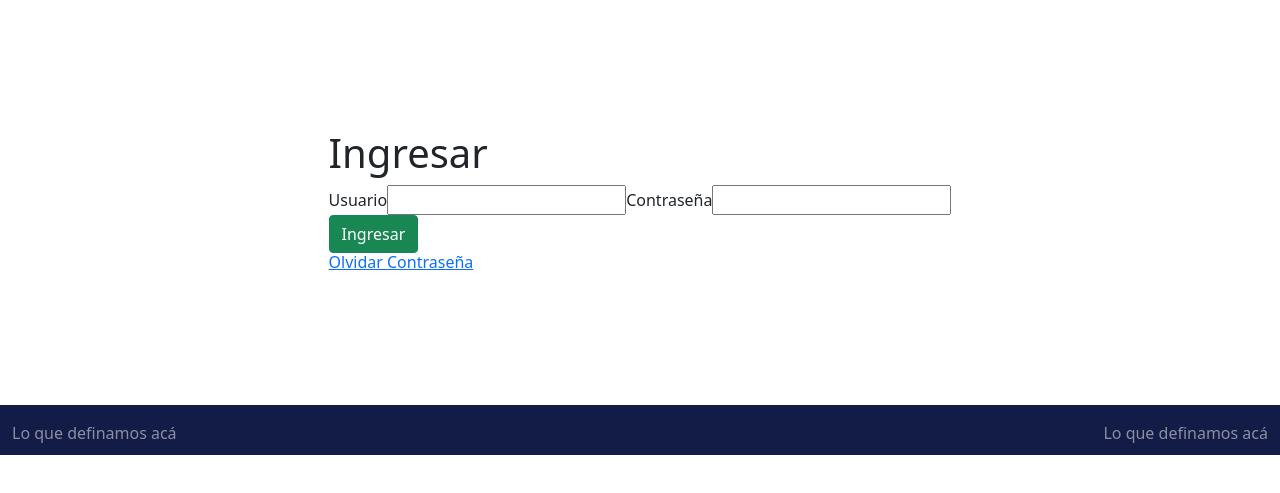
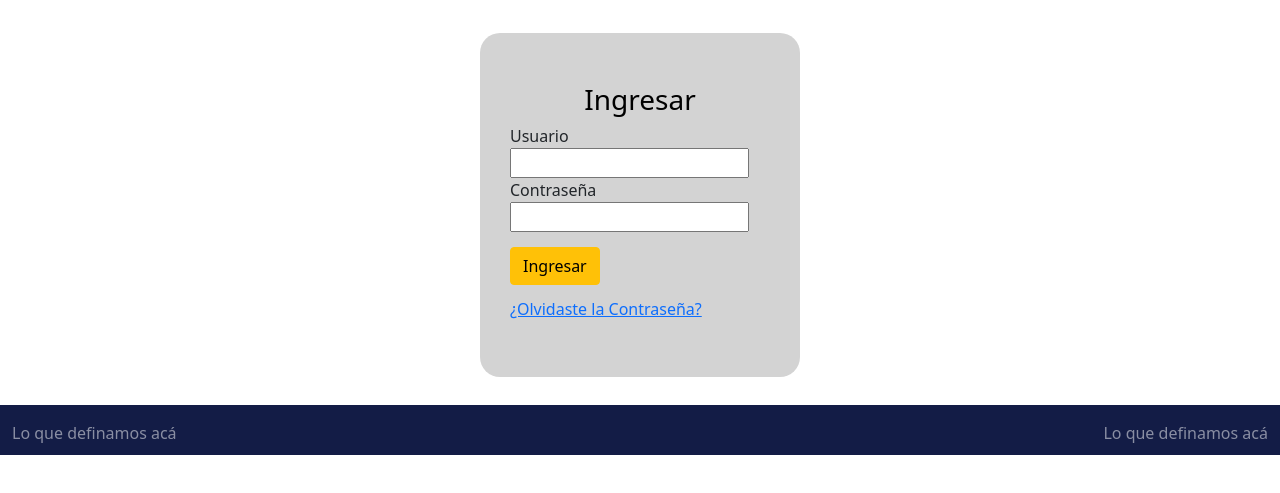
Before and after one commit to 4GeeksAcademy/diazmoraj-Academia-ACUA, a React app: page /Login in a window 1280 px wide. Shown: the part 81-574 px from the top of the page. Built offline with nearby package versions, Linux system fonts and the light colour scheme; no server answers.

Commit message:
Creacion de Login

```diff
--- a/src/front/js/pages/Login.js
+++ b/src/front/js/pages/Login.js
@@ -6,22 +6,22 @@ const Login = () => {
     return (
 
         <div className="contenedor">
-            <div>
-                <div>
-                    <div>
-                        <h1>Ingresar</h1>
+            <div className="central">
+                <div className="login">
+                    <div className="titulo">
+                        <h3>Ingresar</h3>
                     </div>
                     <div>
-                        <label>Usuario</label>
+                        <label>Usuario</label><br></br>
                         <input></input>
                         <label>Contraseña</label>
                         <input></input>
                     </div>
-                    <div>
-                        <button className="btn btn-success">Ingresar</button>
+                    <div className="boton">
+                        <button className="btn btn-warning">Ingresar</button>
                     </div>
-                    <div>
-                        <h6><a href="https://www.freecodecamp.org/">Olvidar Contraseña</a></h6>
+                    <div className="link">
+                        <h6><a href="https://www.google.com/">¿Olvidaste la Contraseña?</a></h6>
                     </div>
                 </div>
             </div>
--- a/src/front/styles/login.css
+++ b/src/front/styles/login.css
@@ -2,11 +2,44 @@
     display: flex;
     align-items: center;
     justify-content: center;
-
     margin: 0;
     padding: 0;
-    /min-width: 50vw;
+    min-width: 50vw;
     min-height: 50vh;
     width: 100%;
     height: 100%;
 }
+
+.central {
+    max-width: 320px;
+    width: 100%;
+}
+
+.login {
+    width: 100%;
+    padding: 50px 30px;
+    background-color: lightgrey;
+    border-radius: 3px 3px 3px 3px;
+    box-sizing: border-box;
+    border-radius: 20px;
+}
+
+.titulo {
+    font-size: 250%;
+    color:black;
+    text-align: center;
+    margin-bottom: 5px;
+}
+
+.boton button:hover {
+    background-color: green;
+    color:black;
+}
+
+.boton button {
+    margin-top: 15px;
+}
+
+.link h6 {
+    margin-top: 15px;
+}
```
